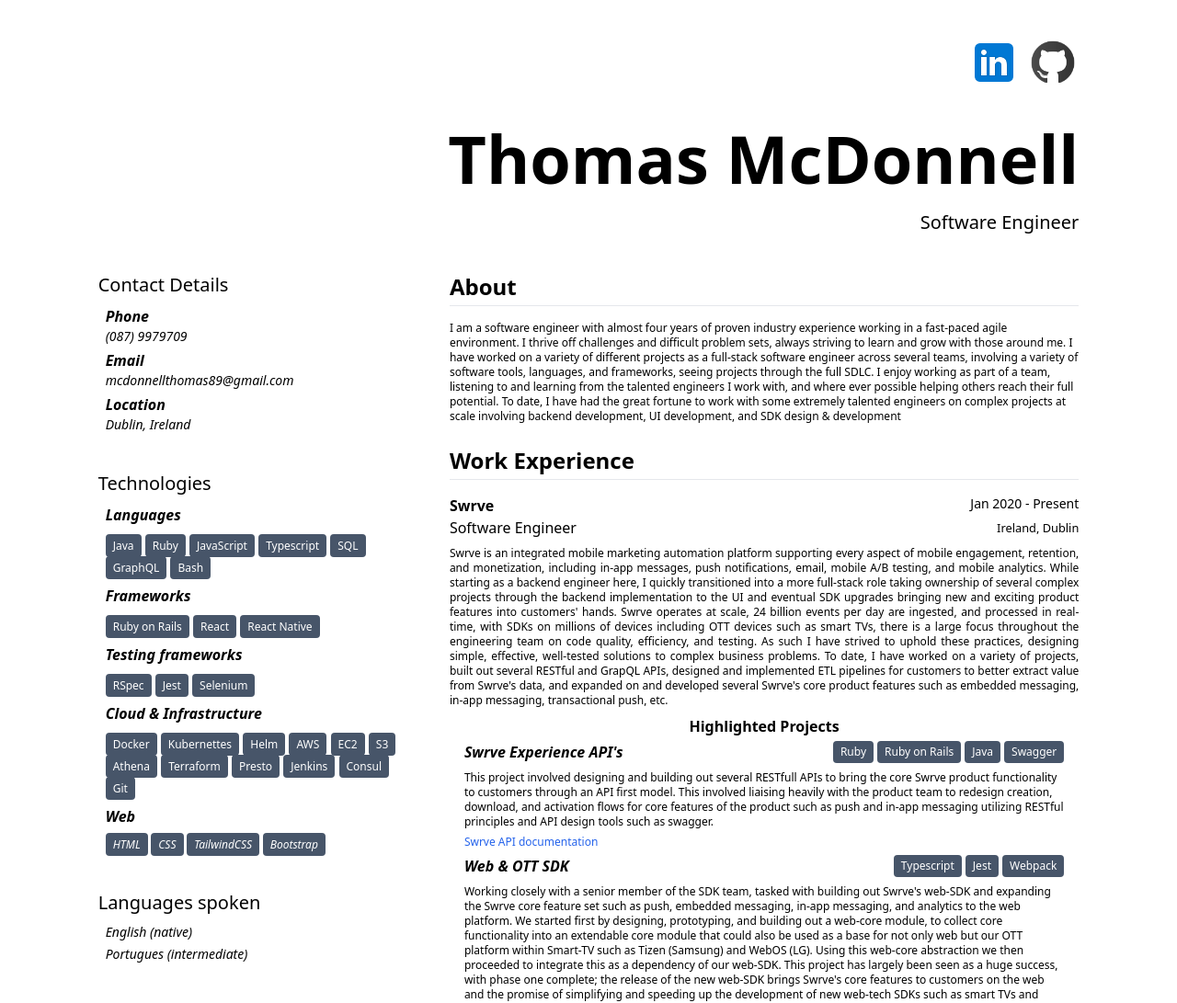
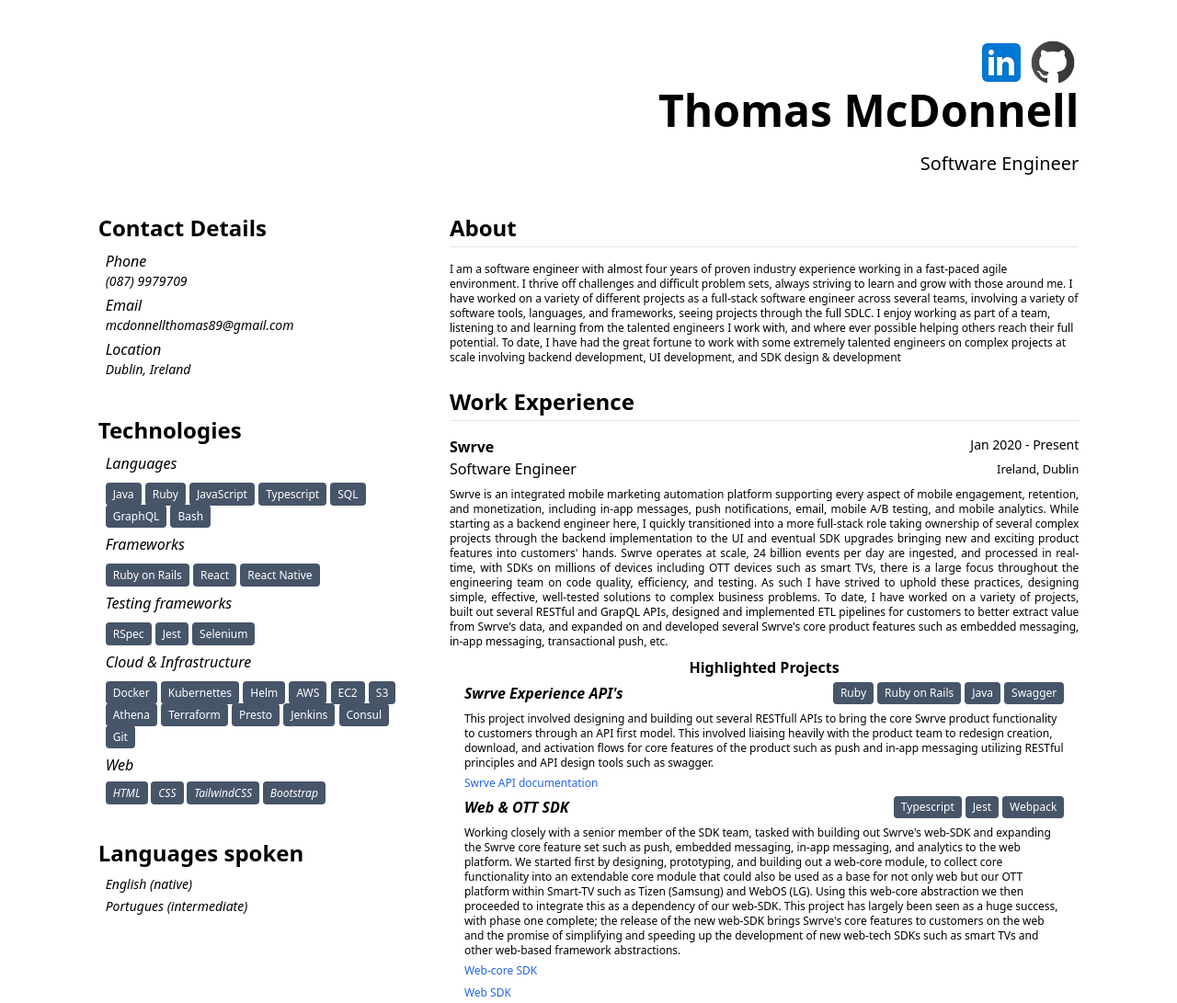
Before and after one commit to ThomasMcDonnell/curriculum-vitae, a website: page index.html in a window 1280 px wide. Shown: the top 1091 px of the page at 92% size. Drawn offline with Linux system fonts and the light colour scheme.

Commit message:
Update index.html

```diff
--- a/index.html
+++ b/index.html
@@ -5,7 +5,6 @@
     <meta charset="utf-8">
     <title>Thomas McDonnell CV | </title>
     <link rel="stylesheet" href="./assets/css/tailwind.css">
-    <!-- <link rel="stylesheet" href="/assets/css/main.css"> -->
   </head>
   <body>
     <div class="flex justify-center">
@@ -15,7 +14,7 @@
       <!-- header (profile) -->
       <header>
           <!-- social icons-->
-          <ul class="flex flex-wrap justify-end gap-2">
+          <ul class="flex flex-wrap justify-end">
               <!-- linkedin -->
               <li>
                   <a href="https://www.linkedin.com/in/thomas-mcdonnell-350017149/"  target="”_blank”">
@@ -29,12 +28,12 @@
                   </a>
               </li>
           </ul>
-          <div class="flex justify-end mt-10">
+          <div class="flex justify-end mt-8">
               <div class="grid justify-items-end">
-                  <h1 class="md:text-7xl sm:text-5xl text-3xl font-extrabold">Thomas McDonnell</h1>
-                  <a href="mailto:" class="md:hidden block italic text-sm">mcdonnellthomas89@gmail.com</a>
-                  <a href="tel:0879979709" class="md:hidden block italic text-sm">(087) 9979709</a>
-                  <p class="text-xl mt-5">Software Engineer</p>
+                  <h1 class="lg:text-7xl md:text-6xl sm:text-5xl text-4xl font-extrabold text-slate-600">Thomas McDonnell</h1>
+                  <a href="mailto:" class="md:hidden block italic text-sm text-slate-600">mcdonnellthomas89@gmail.com</a>
+                  <a href="tel:0879979709" class="md:hidden block italic text-sm text-slate-600">(087) 9979709</a>
+                  <p class="text-xl mt-5 text-slate-600">Software Engineer</p>
               </div>
           </div>
       </header>
@@ -42,23 +41,23 @@
       <main class="flex md:flex-row flex-col gap-x-10 mt-10">
           <div class="w-2/6 md:block hidden">
               <!-- contact details -->
-              <strong class="text-xl font-medium">Contact Details</strong>
+              <strong class="text-2xl mt-6 pb-1 font-semibold text-slate-600">Contact Details</strong>
               <ul class="mt-2 mb-10">
-                  <li class="px-2 mt-1 italic"><strong class="mr-1">Phone </strong>
+                  <li class="px-2 mt-1 italic"><strong class="mr-1 font-medium">Phone </strong>
                       <a href="tel:0879979709" class="block italic text-sm">(087) 9979709</a>
                   </li>
-                  <li class="px-2 mt-1 italic"><strong class="mr-1">Email </strong>
+                  <li class="px-2 mt-1 italic"><strong class="mr-1 font-medium">Email </strong>
                       <a href="mailto:" class="block italic text-sm">mcdonnellthomas89@gmail.com</a>
                   </li>
-                  <li class="px-2 mt-1 italic"><strong class="mr-1">Location</strong>
+                  <li class="px-2 mt-1 italic"><strong class="mr-1 font-medium">Location</strong>
                     <span class="block italic text-sm">Dublin, Ireland</span>
                   </li>
               </ul>
 
               <!-- technologies -->
-              <strong class="text-xl font-medium">Technologies</strong>
+              <strong class="text-2xl mt-6 pb-1 font-semibold text-slate-600">Technologies</strong>
               <dl class="mt-2 mb-10">
-                <dt class="px-2 mt-2 mb-2 italic"><strong>Languages</strong></dt>
+                <dt class="px-2 mt-2 mb-2 italic"><strong class="font-medium">Languages</strong></dt>
                 <dd class="px-2">
                   <span class="bg-slate-600 text-white px-2 py-1 text-xs rounded">Java</span>
                   <span class="bg-slate-600 text-white px-2 py-1 text-xs rounded">Ruby</span>
@@ -68,19 +67,19 @@
                   <span class="bg-slate-600 text-white px-2 py-1 text-xs rounded">GraphQL</span>
                   <span class="bg-slate-600 text-white px-2 py-1 text-xs rounded">Bash</span>
                 </dd>
-                <dt class="px-2 mt-2 mb-2 italic"><strong>Frameworks</strong></dt>
+                <dt class="px-2 mt-2 mb-2 italic"><strong class="font-medium">Frameworks</strong></dt>
                 <dd class="px-2">
                   <span class="bg-slate-600 text-white px-2 py-1 text-xs rounded">Ruby on Rails</span>
                   <span class="bg-slate-600 text-white px-2 py-1 text-xs rounded">React</span>
                   <span class="bg-slate-600 text-white px-2 py-1 text-xs rounded">React Native</span>
                 </dd>
-                <dt class="px-2 mt-2 mb-2 italic"><strong>Testing frameworks</strong></dt>
+                <dt class="px-2 mt-2 mb-2 italic"><strong class="font-medium">Testing frameworks</strong></dt>
                 <dd class="px-2">
                   <span class="bg-slate-600 text-white px-2 py-1 text-xs rounded">RSpec</span>
                   <span class="bg-slate-600 text-white px-2 py-1 text-xs rounded">Jest</span>
                   <span class="bg-slate-600 text-white px-2 py-1 text-xs rounded">Selenium</span>
                 </dd>
-                <dt class="px-2 mt-2 mb-2 italic"><strong>Cloud &amp; Infrastructure</strong></dt>
+                <dt class="px-2 mt-2 mb-2 italic"><strong class="font-medium">Cloud &amp; Infrastructure</strong></dt>
                 <dd class="px-2">
                   <span class="bg-slate-600 text-white px-2 py-1 text-xs rounded">Docker</span>
                   <span class="bg-slate-600 text-white px-2 py-1 text-xs rounded">Kubernettes</span>
@@ -95,7 +94,7 @@
                   <span class="bg-slate-600 text-white px-2 py-1 text-xs rounded">Consul</span>
                   <span class="bg-slate-600 text-white px-2 py-1 text-xs rounded">Git</span>
                 </dd>
-                <dt class="px-2 mt-2 mb-2 italic"><strong>Web</strong></dt>
+                <dt class="px-2 mt-2 mb-2 italic"><strong class="font-medium">Web</strong></dt>
                 <dd class="px-2 italic text-sm">
                   <span class="bg-slate-600 text-white px-2 py-1 text-xs rounded">HTML</span>
                   <span class="bg-slate-600 text-white px-2 py-1 text-xs rounded">CSS</span>
@@ -105,7 +104,7 @@
               </dl>
 
               <!-- Languages -->
-              <strong class="text-xl font-medium">Languages spoken</strong>
+              <strong class="text-slate-600 text-2xl pb-1 font-semibold">Languages spoken</strong>
               <ul class="mt-2 mb-10">
                 <li class="px-2 mt-1 text-sm italic">English (native)</li>
                 <li class="px-2 mt-1 text-sm italic">Portugues (intermediate)</li>
@@ -115,7 +114,7 @@
           <div class="md:w-4/6 w-full">
               <section>
                   <!-- about me -->
-                  <h2 class="text-2xl pb-1 border-b font-semibold">About</h2>
+                  <h2 class="text-2xl pb-1 border-b font-semibold text-slate-600">About</h2>
                   <p class="mt-4 text-xs">I am a software engineer with almost four years of proven industry experience working in a fast-paced agile environment. I thrive off challenges and difficult problem sets,
                     always striving to learn and grow with those around me. I have worked on a variety of different projects as a full-stack software engineer across several teams, involving a variety of software tools,
                     languages, and frameworks, seeing projects through the full SDLC. I enjoy working as part of a team, listening to and learning from the talented engineers I work with, and where ever possible helping
@@ -125,7 +124,7 @@
               </section>
               <section>
                   <!-- work experiences -->
-                  <h2 class="text-2xl mt-6 pb-1 border-b font-semibold">Work Experience</h2>
+                  <h2 class="text-2xl mt-6 pb-1 border-b font-semibold text-slate-600">Work Experience</h2>
                   <ul class="mt-2">
                       <li class="pt-2">
                           <p class="flex justify-between text-sm"><strong class="text-base">Swrve</strong>Jan 2020 - Present</p>
@@ -141,7 +140,7 @@
                             such as embedded messaging, in-app messaging, transactional push, etc.
                           </p>
                           <div class="md:pl-4 md:pr-4">
-                            <p class="flex justify-center text-base mt-2"><strong class="text-base">Highlighted Projects</strong></p>
+                            <p class="flex justify-center text-base mt-2"><strong class="text-base text-slate-600">Highlighted Projects</strong></p>
                             <div class="flex md:flex-row flex-col justify-between my-1">
                               <strong class="md:italic text-base md:text-left text-center md:py-0 py-2">Swrve Experience API's</strong>
                               <p class="flex justify-center">
@@ -206,7 +205,7 @@
                           designed and developed several new features, sites, and a custom CRM solution for Agriland's in-house marketing, sales and editing teams.
                         </p>
                         <div class="md:pl-4 md:pr-4">
-                          <p class="flex justify-center text-base mt-2"><strong class="text-base">Highlighted Projects</strong></p>
+                          <p class="flex justify-center text-base mt-2"><strong class="text-base text-slate-600">Highlighted Projects</strong></p>
                           <div class="flex md:flex-row flex-col justify-between my-1">
                             <strong class="md:italic text-base md:text-left text-center md:py-0 py-2">Custom CRM</strong>
                             <p class="flex justify-center">
@@ -258,8 +257,8 @@
               </section>
 
               <section>
-                <!-- work experiences -->
-                <h2 class="text-2xl mt-6 pb-1 border-b font-semibold">Side Projects</h2>
+                <!-- side projects -->
+                <h2 class="text-2xl mt-6 pb-1 border-b font-semibold text-slate-600">Side Projects</h2>
                 <ul class="mt-2">
                     <li class="pt-2">
                       <div class="flex md:flex-row flex-col justify-between my-1">
@@ -281,7 +280,7 @@
 
               <section>
                   <!-- education -->
-                  <h2 class="text-2xl mt-6 pb-1 border-b font-semibold">Education</h2>
+                  <h2 class="text-2xl mt-6 pb-1 border-b font-semibold text-slate-600">Education</h2>
                   <ul class="mt-2">
                       <li class="pt-2">
                           <p class="flex justify-between text-sm"><strong class="text-base">Dublin Institute of Technology</strong>2017 - 2021</p>
```
